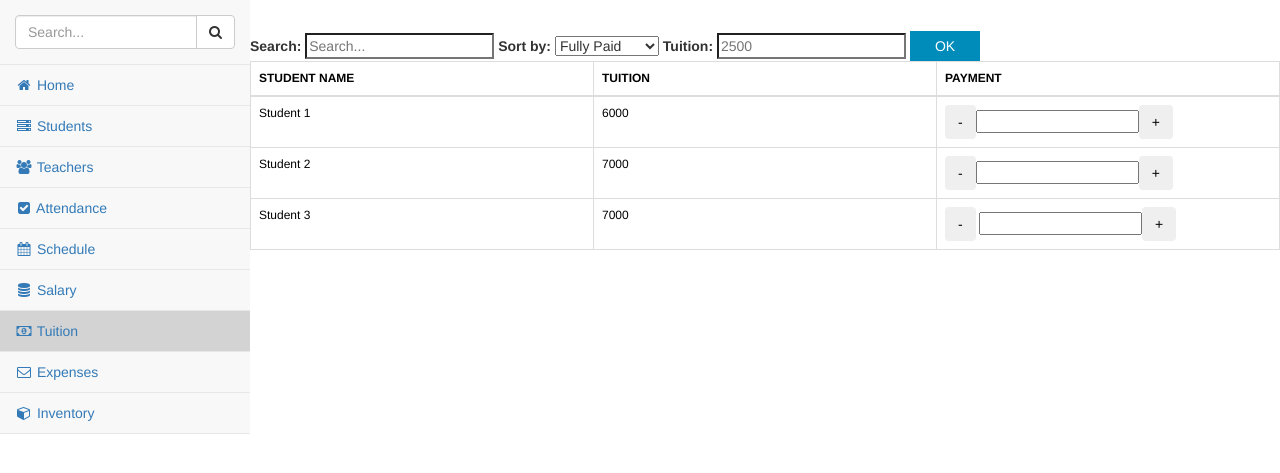
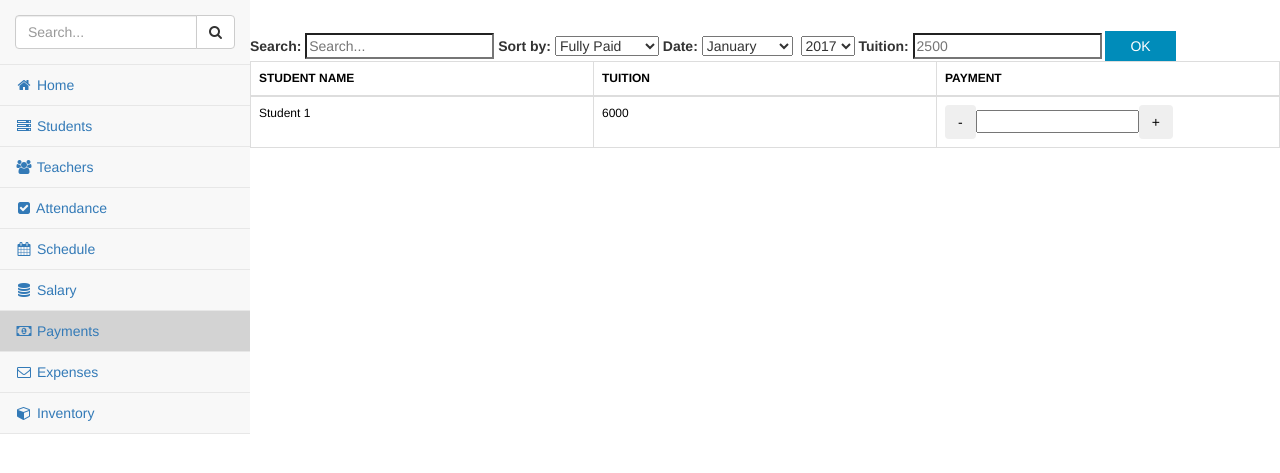
Before and after one commit to nathanjvy/INTROSE-Kumon, a Django app: page /kumon/payments/ in a window 1280 px wide. Shown: the part 51-524 px from the top of the page. Run offline with Django 3.2, Linux system fonts and the light colour scheme; some libraries are stand-ins or nearby versions.

Commit message:
Update payment.html

```diff
--- a/KumonSite/kumon/templates/kumon/payment.html
+++ b/KumonSite/kumon/templates/kumon/payment.html
@@ -118,7 +118,7 @@
                             <a href="/kumon/salaries"><i class="fa fa-database fa-fw"></i> Salary</a>
                         </li>
                         <li style = "background-color:lightgray;">
-                            <a href="/kumon/payments"><i class="fa fa-money fa-fw"></i> Tuition</a>
+                            <a href="/kumon/payments"><i class="fa fa-money fa-fw"></i> Payments</a>
                         </li>
                         <li>
                             <a href="/kumon/expenses"><i class="fa fa-envelope-o fa-fw"></i> Expenses</a>
@@ -146,7 +146,48 @@
                       <option> Not Yet Paid </option>
                       <option> Partially Paid </option>
                     </select>
-
+                    <label class="Dropd">Date: </label>
+                    <select>
+                        <option>January</option>
+                        <option>February</option>
+                        <option>March</option>
+                        <option>April</option>
+                        <option>May</option>
+                        <option>June</option>
+                        <option>July</option>
+                        <option>August</option>
+                        <option>September</option>
+                        <option>October</option>
+                        <option>November</option>
+                        <option>December</option>
+                    </select>
+                    <label class="Dropd"></label>
+                    <select>
+                        <option>2017</option>
+                        <option>2018</option>
+                        <option>2019</option>
+                        <option>2020</option>
+                        <option>2021</option>
+                        <option>2022</option>
+                        <option>2023</option>
+                        <option>2024</option>
+                        <option>2025</option>
+                        <option>2026</option>
+                        <option>2027</option>
+                        <option>2028</option>
+                        <option>2029</option>
+                        <option>2030</option>
+                        <option>2031</option>
+                        <option>2032</option>
+                        <option>2033</option>
+                        <option>2034</option>
+                        <option>2035</option>
+                        <option>2036</option>
+                        <option>2037</option>
+                        <option>2038</option>
+                        <option>2039</option>
+                        <option>2040</option>
+                    </select>
                     <Label>Tuition: </Label>
                     <input type = "search" placeholder = "2500">
                     <button style = "background-color:#008CBA;
@@ -168,17 +209,6 @@
 
 
                       </tr>
-                      <tr>
-                        <td>Student 2</td>
-                        <td>7000 </td>
-                        <td><button class = "btn dec" type = "button"> - </button><input type="number" name="number" ><button class = "btn add" type = "button"> + </button> </td>
-                      </tr>
-
-                      <tr>
-                        <td>Student 3</td>
-                        <td>7000 </td>
-                        <td><button class = "btn dec" type = "button"> - </button> <input type="number" name="number" ><button class = "btn add" type = "button"> + </button></td>
-                      </tr>
 
 
                     </tbody>
```
